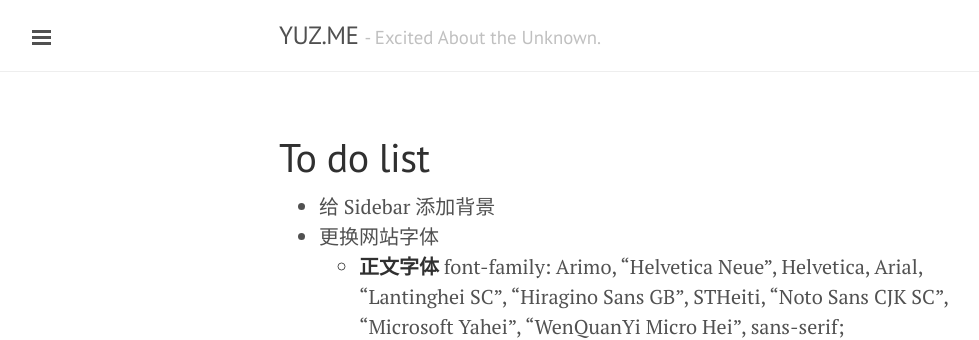
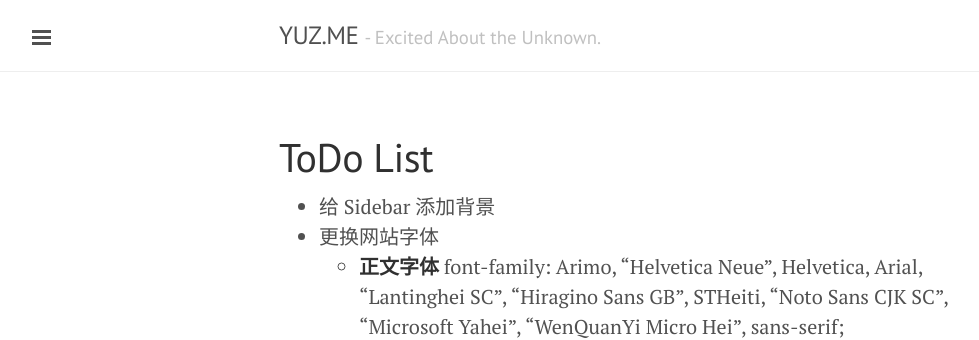
Before and after one commit to yusite/yuz.me, a Jekyll site: the page built from todo.md, in a window 1280 px wide. Shown: the top 340 px of the page, without its empty margins (1-980 px from the left). Built offline with Jekyll 4.4.1, drawn with Linux system fonts in a browser that asks for light colours; Markdown is read by kramdown in place of the engine named in the settings.

Commit message:
minor changes

```diff
--- a/_includes/sidebar.html
+++ b/_includes/sidebar.html
@@ -9,7 +9,7 @@
   </div>
 
   <nav class="sidebar-nav">
-    <a class="sidebar-nav-item{% if page.url == site.baseurl %} active{% endif %}" href="{{ site.baseurl }}">Latest article</a>
+    <a class="sidebar-nav-item{% if page.url == site.baseurl %} active{% endif %}" href="{{ site.baseurl }}">Latest Article</a>
 
     {% comment %}
       The code below dynamically generates a sidebar nav of pages with
--- a/todo.md
+++ b/todo.md
@@ -1,6 +1,6 @@
 ---
 layout: page
-title: To do list
+title: ToDo List
 
 ---
 
```
